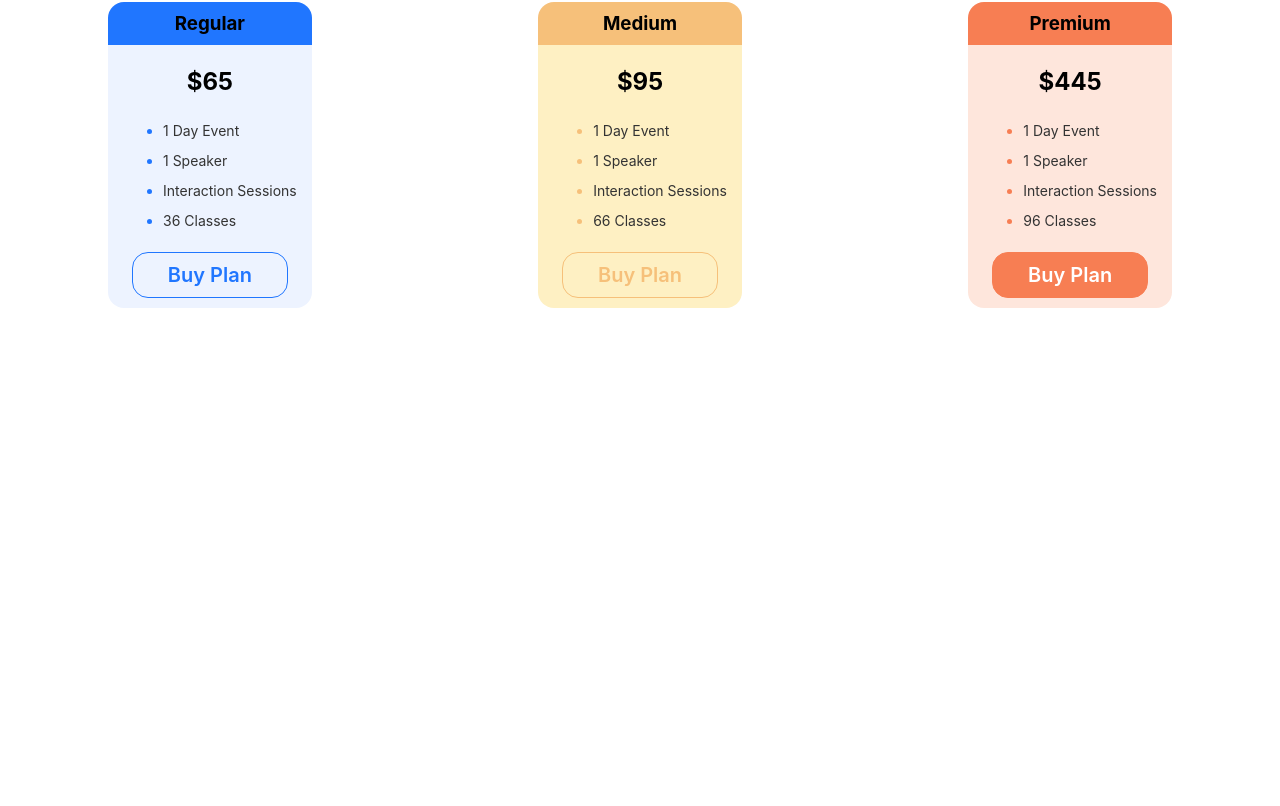
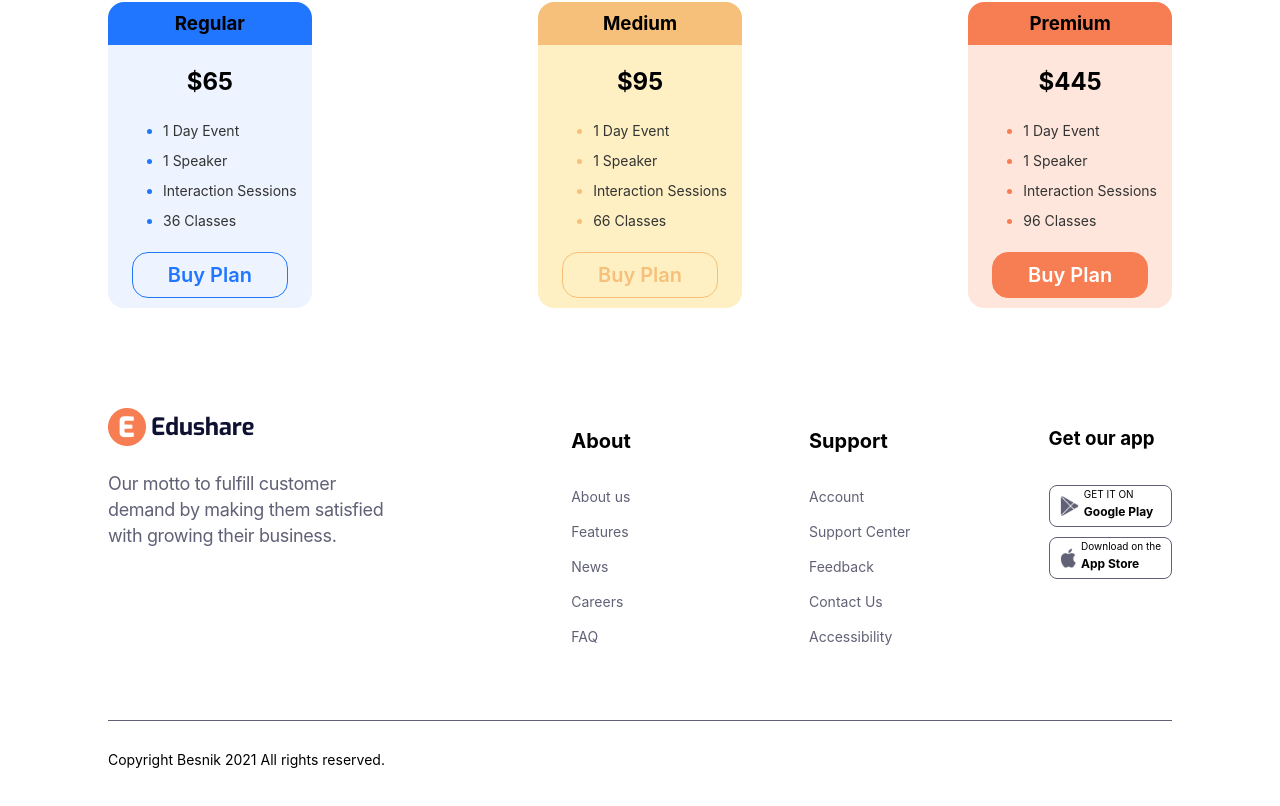
Before and after one commit to ittarek/supermum_edu_landing_page, a React (Vite) app: page / in a window 1280 px wide. Shown: the part 4474-5280 px from the top of the page. Before the commit the page ends 4882 px from the top, so only its background shows below. Built offline with nearby package versions, Linux system fonts and the light colour scheme.

Commit message:
add footer

```diff
--- /dev/null
+++ b/src/Components/Shared/Footer/Footer.css
@@ -0,0 +1,77 @@
+#footer_component {
+     display: flex;
+     justify-content: space-between;
+     align-items: top;
+
+}
+
+.footer_summery {
+     width: 285px;
+}
+.footer_summery img{
+     margin-bottom: 3px;
+}
+.footer_summery p {
+     font-family: Inter;
+     font-size: 18px;
+     font-weight: 400;
+     line-height: 26px;
+     letter-spacing: -0.02em;
+     text-align: left;
+     text-underline-position: from-font;
+     text-decoration-skip-ink: none;
+     color: #606176;
+}
+
+.footer_first_navigation ul li, .footer_second_navigation ul li{
+     list-style: none;
+     line-height: 35px;
+     color: #606176;
+     font-size: 14px;
+  font-family: Inter, sans-serif;
+}
+.footer_first_navigation ul li:first-child,
+.footer_second_navigation ul li:first-child{
+font-size: 20px;
+color: #000;
+font-weight: bold;
+margin-bottom: 20px;
+}
+.get_app h3{
+     margin-bottom: 35px;
+}
+.play_store_app , .app_store_app {
+border: 1px solid #606176;
+display: flex;
+align-items: center;
+gap: 5px;
+margin-bottom: 10px;
+padding: 10px;
+height: 20px;
+border-radius: 8px;
+}
+
+.play_store_app img,
+.app_store_app img{
+height: 20px;
+}
+
+.play_store_app div, .app_store_app div{
+line-height: 1px;
+font-size: 12px;
+}
+.play_store_app div p,
+.app_store_app div p{
+font-size: 10px;
+}
+
+
+/* footer bottom */
+.footer_bottom{
+     font-size: 14px;
+     border-top: 1px solid #606176;
+     margin-top: 50px;
+}
+.footer_bottom p{
+     margin-top: 30px;
+}
--- /dev/null
+++ b/src/Components/Shared/Footer/Footer.jsx
@@ -0,0 +1,78 @@
+import "./Footer.css"
+import footerLogo from "../../../assets/images/logo_and_banner/Logo.png";
+import playStoreImg from "../../../assets/images/logo_and_banner/GooglePlaylogo.png";
+import appStoreImg from "../../../assets/images/logo_and_banner/Applelogo.png";
+import Container from './../../ShareComponetns/Container';
+
+
+
+
+
+const Footer = () => {
+  return (
+    <Container>
+      <div id="footer_component">
+        {/* footer summery */}
+        <div className="footer_summery">
+          <img src={footerLogo} alt="footer image" />
+          <p>
+            Our motto to fulfill customer demand by making them satisfied with
+            growing their business.
+          </p>
+        </div>
+
+        {/* footer  navigation items 1*/}
+        <div className="footer_first_navigation">
+          <ul>
+            <li>About</li>
+            <li>About us</li>
+            <li>Features</li>
+            <li>News</li>
+            <li>Careers</li>
+            <li>FAQ</li>
+          </ul>
+        </div>
+        {/* footer  navigation items 2*/}
+        <div className="footer_second_navigation">
+          <ul>
+            <li>Support</li>
+            <li>Account</li>
+            <li>Support Center</li>
+            <li>Feedback</li>
+            <li>Contact Us</li>
+            <li>Accessibility</li>
+          </ul>
+        </div>
+
+        {/* app link */}
+        <div className="get_app">
+          <h3>Get our app</h3>
+
+          {/* play store */}
+          <div className="play_store_app">
+            <img src={playStoreImg} alt="play store image" />
+            <div className="play_store_text">
+              <p>GET IT ON</p>
+              <h4>Google Play</h4>
+            </div>
+          </div>
+
+          {/* app store */}
+          <div className="app_store_app">
+            <img src={appStoreImg} alt="app store image" />
+            <div>
+              <p>Download on the</p>
+              <h4>App Store</h4>
+            </div>
+          </div>
+        </div>
+      </div>{" "}
+      {/* footer bottom */}
+      <div className="footer_bottom">
+        <p>Copyright Besnik 2021 All rights reserved.</p>
+      </div>
+    </Container>
+  );
+};
+
+export default Footer;
--- a/src/Components/Hearde/NavBar.jsx
+++ b/src/Components/Shared/Hearde/NavBar.jsx
@@ -1,5 +1,5 @@
-import logo from "../../assets/images/logo_and_banner/Logo.png"
-import Container from "../ShareComponetns/Container";
+import logo from "../../../assets/images/logo_and_banner/Logo.png"
+import Container from "../../ShareComponetns/Container";
 import "./NavBar.css"
 const navItems =
      <>
--- a/src/layout/Layout.jsx
+++ b/src/layout/Layout.jsx
@@ -1,12 +1,15 @@
 
 import { Outlet } from 'react-router-dom';
-import NavBar from '../Components/Hearde/NavBar';
+import NavBar from './../Components/Shared/Hearde/NavBar';
+import Footer from '../Components/Shared/Footer/Footer';
+
 
 const Layout = () => {
      return (
           <div>
                <NavBar/>
             <Outlet/>
+            <Footer/>
           </div>
      );
 };
```
Also changed, not shown: src/Components/Shared/Hearde/NavBar.css (renamed from src/Components/Hearde/NavBar.css), src/assets/images/logo_and_banner/Applelogo.png (added), src/assets/images/logo_and_banner/GooglePlaylogo.png (added).
